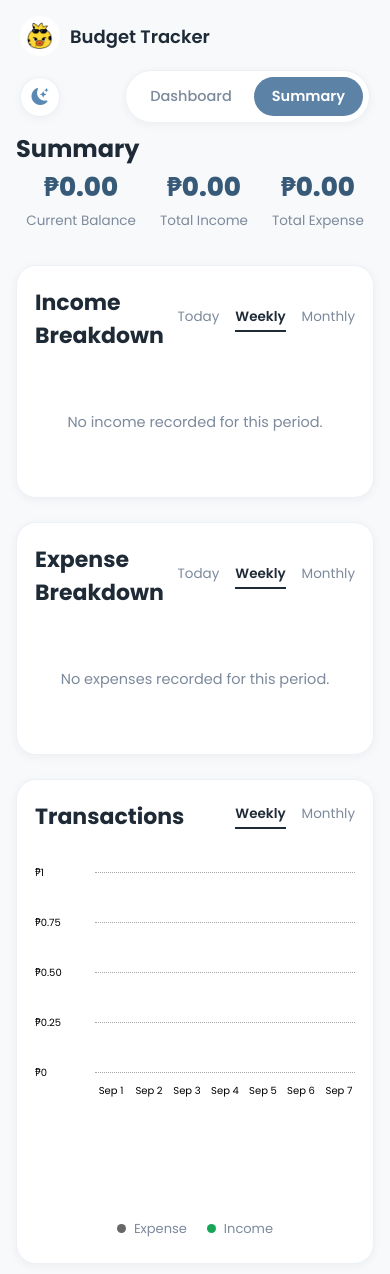
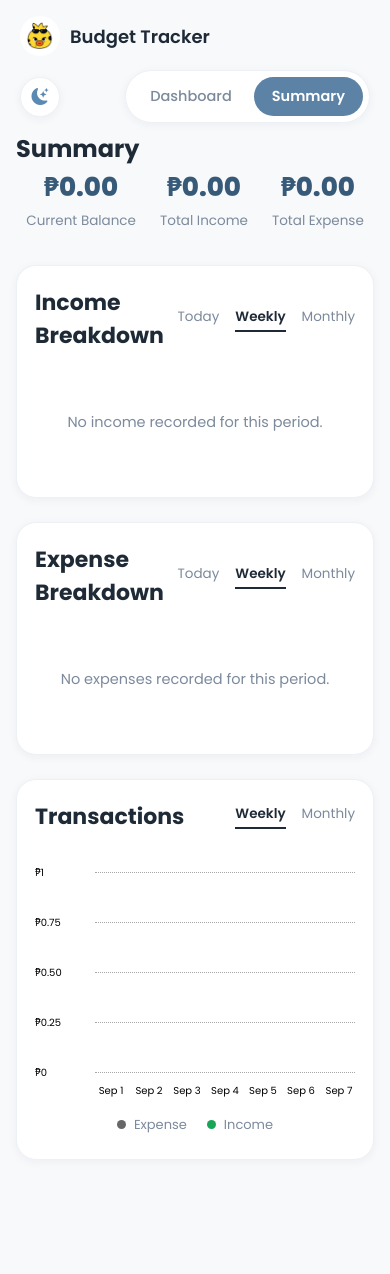
Before and after one commit to darl-12/midterm-project-webdvt, a React (Vite) app: page /summary in a window 390 px wide. Shown: the top 1274 px of the page. After the commit the page ends 1184 px from the top, so only its background shows below. Built offline with nearby package versions, Linux system fonts and the light colour scheme.

Commit message:
bar chart

```diff
--- a/src/index.css
+++ b/src/index.css
@@ -945,7 +945,6 @@ a {
 
   .chart-container {
     padding-top: 20px;
-    height: 350px;
     overflow-x: auto;
   }
 
```
